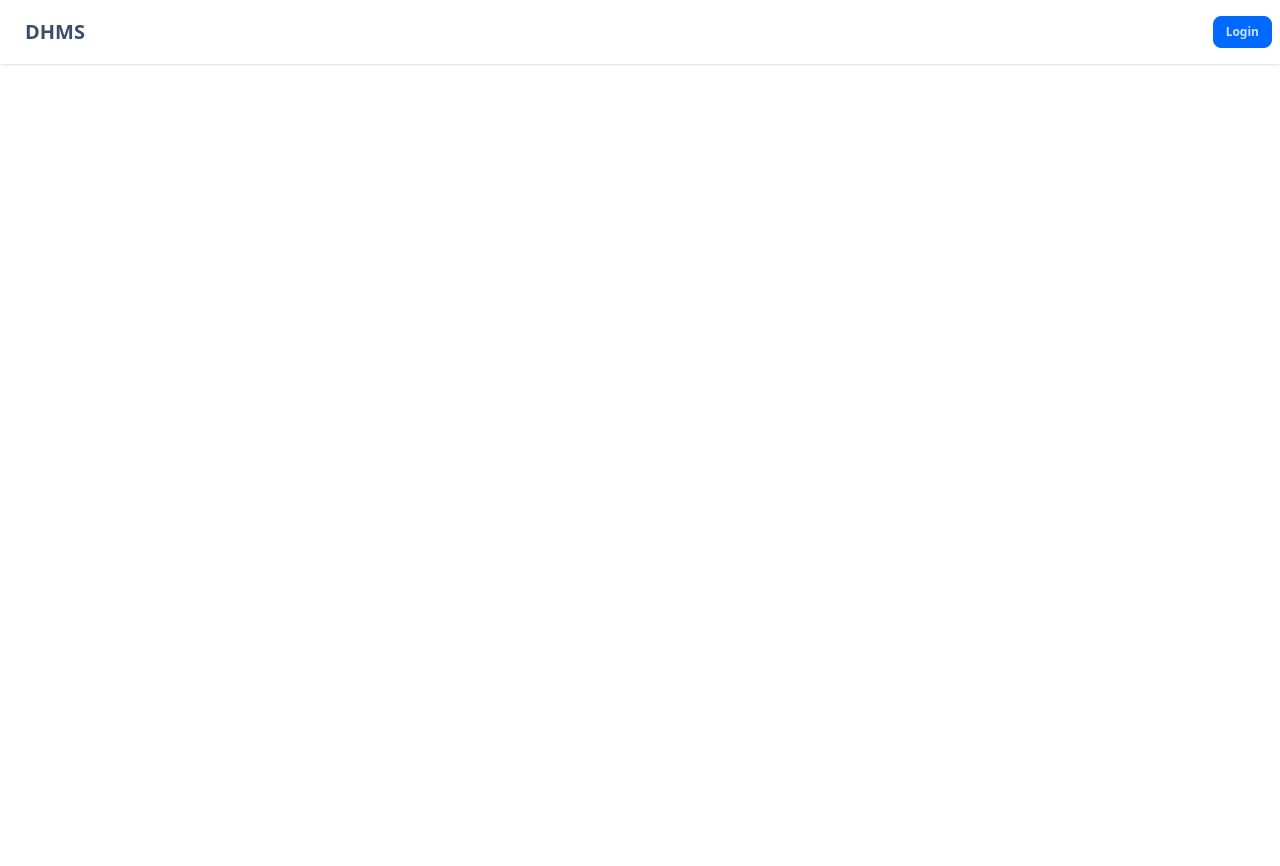
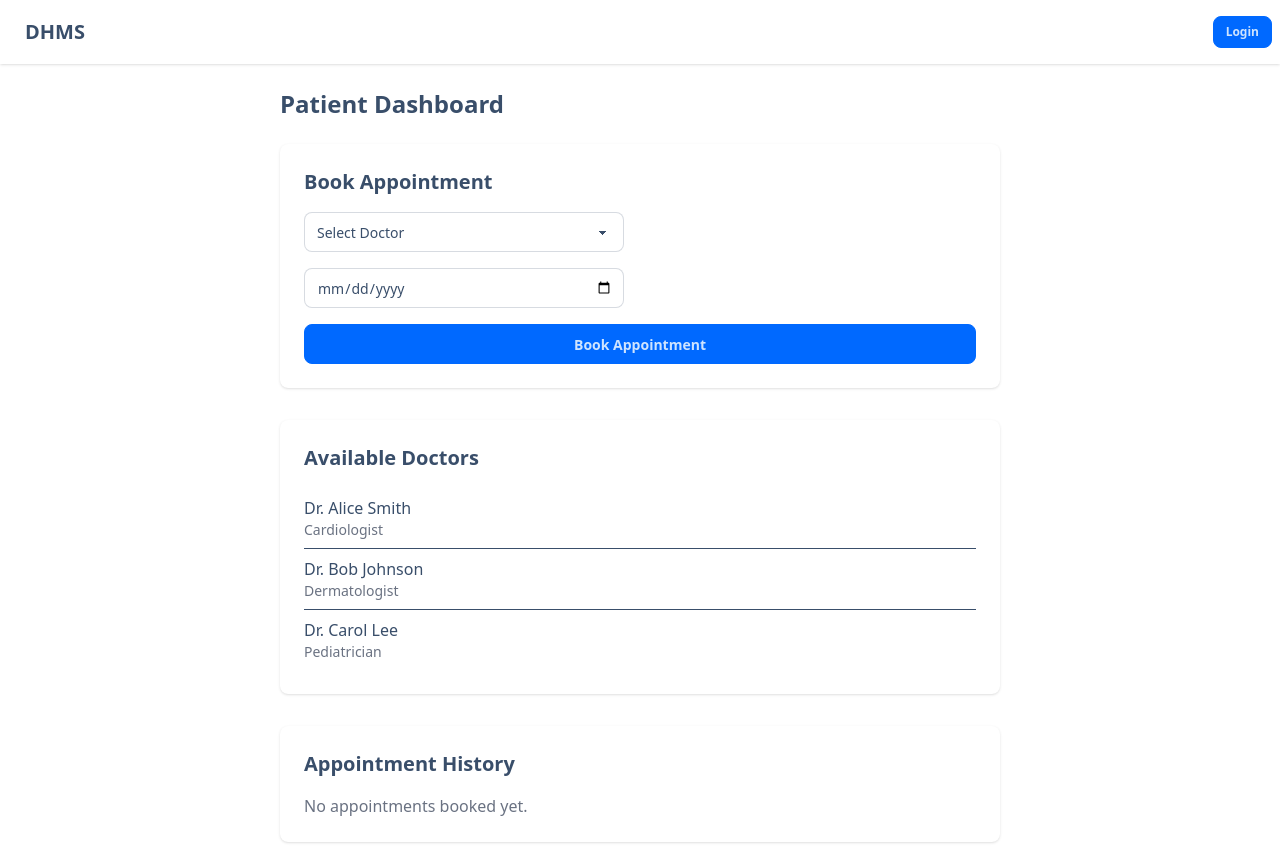
Before and after one commit to abhishek9680/digital-healthcare-system, a React (Vite) app: page /patient-dashboard in a window 1280 px wide. Before the commit this address had no page. Before the commit the page ends 800 px from the top, so only its background shows below. Built offline with nearby package versions, Linux system fonts and the light colour scheme.

Commit message:
patient dashboard update

```diff
--- a/src/AppRoutes.jsx
+++ b/src/AppRoutes.jsx
@@ -3,6 +3,8 @@
 import Navbar from "./components/Navbar";
 import RegisterPage from "./pages/register/RegisterPage";
 import { BrowserRouter, Routes, Route } from "react-router-dom";
+import Patientdashboard from "./pages/patient_dashboard/Patientdashboard";
+// import Doctordashboard from "./pages/doctor_dashboard/Doctordashboard";
 
 export default function AppRouter() {
   return (
@@ -13,6 +15,10 @@
           <Route path="/" element={<LandingPage />} />
           <Route path="/login" element={<LoginPage />} />
           <Route path="/register" element={<RegisterPage />} />
+          <Route path="/patient-dashboard" element={<Patientdashboard />} />
+          {/* <Route path="/doctor-dashboard" element={<Doctordashboard />} /> */}
+
+
 
         </Routes>
       </BrowserRouter>
--- a/src/pages/login/LoginPage.jsx
+++ b/src/pages/login/LoginPage.jsx
@@ -32,6 +32,10 @@
         >
           Switch to {role === 'doctor' ? 'Patient' : 'Doctor'} Login
         </button>
+        <div className="text-center mt-4">
+          <span>New? </span>
+          <a href="/register" className="link link-primary">Sign up</a>
+        </div>
       </div>
     </div>
   );
--- a/src/pages/patient_dashboard/Patientdashboard.jsx
+++ b/src/pages/patient_dashboard/Patientdashboard.jsx
@@ -0,0 +1,98 @@
+
+import React, { useState } from 'react';
+
+// Dummy data for doctors and appointments
+const doctorsList = [
+	{ id: 1, name: 'Dr. Alice Smith', specialty: 'Cardiologist' },
+	{ id: 2, name: 'Dr. Bob Johnson', specialty: 'Dermatologist' },
+	{ id: 3, name: 'Dr. Carol Lee', specialty: 'Pediatrician' },
+];
+
+function Patientdashboard() {
+	const [selectedDoctor, setSelectedDoctor] = useState('');
+	const [appointmentDate, setAppointmentDate] = useState('');
+	const [appointments, setAppointments] = useState([]);
+
+	const handleBook = (e) => {
+		e.preventDefault();
+		if (!selectedDoctor || !appointmentDate) return;
+		const doctor = doctorsList.find((d) => d.id === parseInt(selectedDoctor));
+		setAppointments([
+			...appointments,
+			{
+				id: Date.now(),
+				doctor: doctor.name,
+				specialty: doctor.specialty,
+				date: appointmentDate,
+			},
+		]);
+		setSelectedDoctor('');
+		setAppointmentDate('');
+	};
+
+	return (
+		<div className="p-6 max-w-3xl mx-auto">
+			<h2 className="text-2xl font-bold mb-6">Patient Dashboard</h2>
+
+			{/* Book Appointment */}
+			<div className="mb-8 bg-base-100 p-6 rounded-lg shadow">
+				<h3 className="text-xl font-semibold mb-4">Book Appointment</h3>
+				<form className="flex flex-col gap-4" onSubmit={handleBook}>
+					<select
+						className="select select-bordered"
+						value={selectedDoctor}
+						onChange={(e) => setSelectedDoctor(e.target.value)}
+						required
+					>
+						<option value="" disabled>Select Doctor</option>
+						{doctorsList.map((doc) => (
+							<option key={doc.id} value={doc.id}>
+								{doc.name} ({doc.specialty})
+							</option>
+						))}
+					</select>
+					<input
+						type="date"
+						className="input input-bordered"
+						value={appointmentDate}
+						onChange={(e) => setAppointmentDate(e.target.value)}
+						required
+					/>
+					<button type="submit" className="btn btn-primary">Book Appointment</button>
+				</form>
+			</div>
+
+			{/* List of Doctors */}
+			<div className="mb-8 bg-base-100 p-6 rounded-lg shadow">
+				<h3 className="text-xl font-semibold mb-4">Available Doctors</h3>
+				<ul className="divide-y">
+					{doctorsList.map((doc) => (
+						<li key={doc.id} className="py-2 flex flex-col">
+							<span className="font-medium">{doc.name}</span>
+							<span className="text-sm text-gray-500">{doc.specialty}</span>
+						</li>
+					))}
+				</ul>
+			</div>
+
+			{/* Appointment History */}
+			<div className="bg-base-100 p-6 rounded-lg shadow">
+				<h3 className="text-xl font-semibold mb-4">Appointment History</h3>
+				{appointments.length === 0 ? (
+					<p className="text-gray-500">No appointments booked yet.</p>
+				) : (
+					<ul className="divide-y">
+						{appointments.map((appt) => (
+							<li key={appt.id} className="py-2">
+								<span className="font-medium">{appt.doctor}</span> ({appt.specialty})<br />
+								<span className="text-sm text-gray-500">Date: {appt.date}</span>
+							</li>
+						))}
+					</ul>
+				)}
+			</div>
+		</div>
+	);
+}
+
+export default Patientdashboard;
--- a/src/pages/register/RegisterPage.jsx
+++ b/src/pages/register/RegisterPage.jsx
@@ -60,6 +60,10 @@
 				>
 					Switch to {role === 'doctor' ? 'Patient' : 'Doctor'} Registration
 				</button>
+				<div className="text-center mt-4">
+					<span>Already have an account? </span>
+					<a href="/login" className="link link-primary">Login</a>
+				</div>
 			</div>
 		</div>
 	);
```
